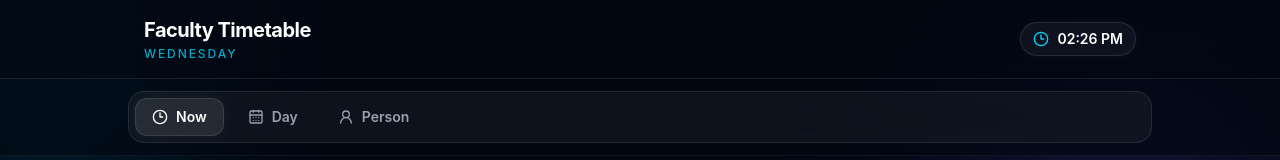
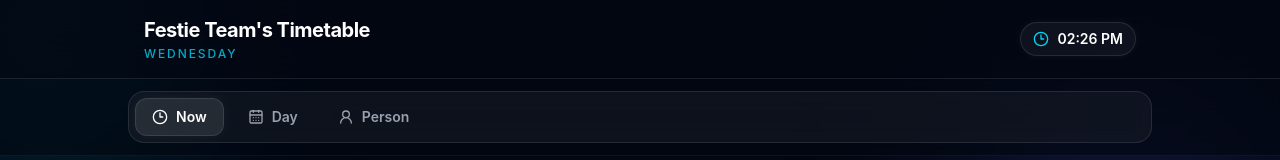
Before and after one commit to ameenvittal/timetable, a React (Vite) app: page / in a window 1280 px wide. Shown: the top 160 px of the page. Built offline with nearby package versions, Linux system fonts and the light colour scheme.

Commit message:
chore: update header title to Festie Team's Timetable

```diff
--- a/src/components/Header.tsx
+++ b/src/components/Header.tsx
@@ -14,7 +14,7 @@ export default function Header() {
       <div className="mx-auto flex max-w-5xl items-center justify-between px-4 py-4">
         <div>
           <h1 className="text-xl font-bold tracking-tight">
-            Faculty Timetable
+            Festie Team's Timetable
           </h1>
           <p className="mt-0.5 text-xs font-medium uppercase tracking-[0.16em] text-cyan-400/80">
             {today}
```
